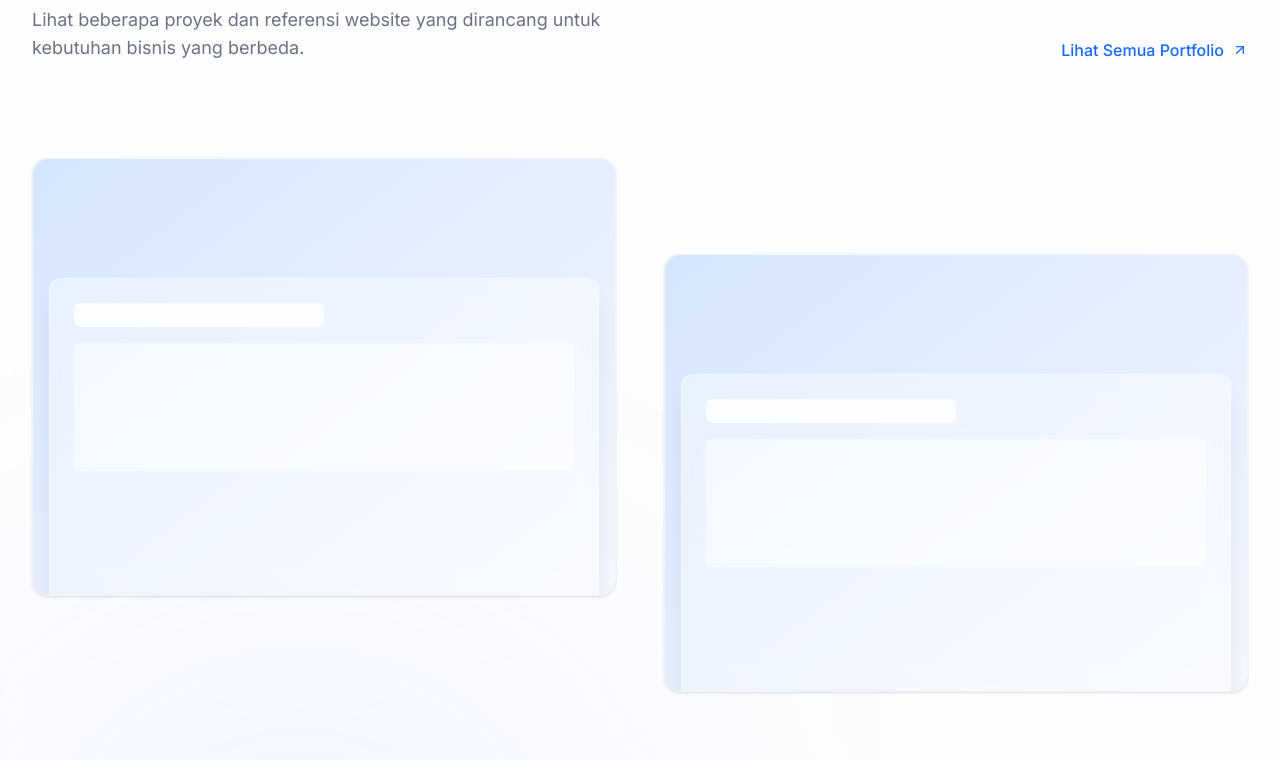
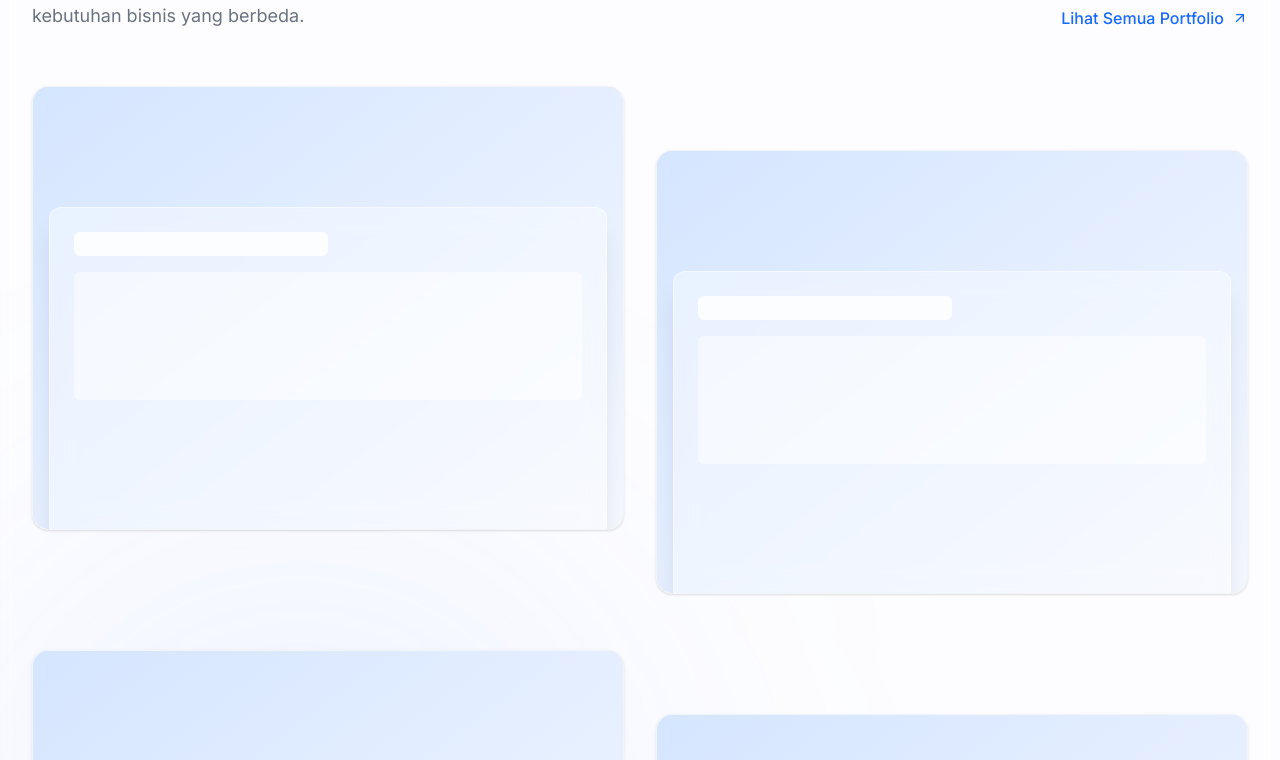
Before and after one commit to barrack3030-wq/NAKAMA-DIGITAL-UPGRADE, a React (Vite) app: page / in a window 1280 px wide. Shown: the part 3300-4060 px from the top of the page. Built offline with nearby package versions, Linux system fonts and the light colour scheme.

Commit message:
UX: tighten portfolio layout

```diff
--- a/src/components/Portfolio.tsx
+++ b/src/components/Portfolio.tsx
@@ -35,10 +35,10 @@ export default function Portfolio() {
       .catch(() => undefined);
   }, []);
 
-  return <section id="portfolio" className="relative py-16 lg:py-24 border-y border-white/50 bg-white/20 backdrop-blur-sm">
+  return <section id="portfolio" className="relative py-12 lg:py-16 border-y border-white/50 bg-white/20 backdrop-blur-sm">
     <div className="absolute top-1/2 left-0 w-[600px] h-[600px] bg-brand-400/10 blur-[150px] rounded-full pointer-events-none -z-10" />
     <div className="max-w-7xl mx-auto px-6 lg:px-8 relative z-10">
-      <div className="flex flex-col md:flex-row md:items-end justify-between mb-16 md:mb-24 gap-6">
+      <div className="flex flex-col md:flex-row md:items-end justify-between mb-10 md:mb-14 gap-6">
         <motion.div initial={{opacity:0,y:20}} whileInView={{opacity:1,y:0}} viewport={{once:true,margin:'-100px'}} transition={{duration:.8,ease:[.16,1,.3,1]}}>
           <h2 className="text-4xl md:text-5xl font-bold tracking-tight text-brand-900 mb-4">{t.portfolio.title}</h2>
           <p className="text-lg text-gray-500 max-w-xl">{t.portfolio.desc}</p>
@@ -47,10 +47,10 @@ export default function Portfolio() {
           <a href="#contact" className="inline-flex items-center gap-2 text-brand-600 font-medium hover:text-brand-800 transition-colors group">{t.portfolio.viewAll}<ArrowUpRight className="w-4 h-4 group-hover:translate-x-0.5 group-hover:-translate-y-0.5 transition-transform"/></a>
         </motion.div>
       </div>
-      <div className="grid grid-cols-1 md:grid-cols-2 gap-8 lg:gap-12">
+      <div className="grid grid-cols-1 md:grid-cols-2 gap-6 lg:gap-8">
         {portfolioData.map((item,index)=>{
           const Wrapper: React.ElementType = item.link ? 'a' : 'div';
-          return <motion.div key={item.id} initial={{opacity:0,y:40}} whileInView={{opacity:1,y:0}} viewport={{once:true,margin:'-100px'}} transition={{duration:.8,delay:index*.1,ease:[.16,1,.3,1]}} className={`group ${item.link?'cursor-pointer':''} ${index%2!==0?'md:mt-16 lg:mt-24':''}`}>
+          return <motion.div key={item.id} initial={{opacity:0,y:40}} whileInView={{opacity:1,y:0}} viewport={{once:true,margin:'-100px'}} transition={{duration:.8,delay:index*.1,ease:[.16,1,.3,1]}} className={`group ${item.link?'cursor-pointer':''} ${index%2!==0?'md:mt-10 lg:mt-16':''}`}>
             <Wrapper href={item.link || undefined} target={item.link?'_blank':undefined} rel={item.link?'noopener noreferrer':undefined} className="block">
               <div className="relative rounded-2xl overflow-hidden bg-white border border-gray-100 aspect-[4/3] mb-6 shadow-sm group-hover:shadow-xl transition-all duration-500">
                 {item.image ? <img src={asset(item.image)} alt={item.title[currentLang]} className="w-full h-full object-cover group-hover:scale-105 transition-transform duration-700 ease-out" /> : <><div className={`absolute inset-0 bg-gradient-to-br ${item.color} group-hover:scale-105 transition-transform duration-700 ease-out`} /><div className="absolute inset-x-4 bottom-0 h-4/5 bg-white/40 backdrop-blur-md rounded-t-xl border border-white/50 shadow-xl translate-y-8 group-hover:translate-y-4 transition-transform duration-500 ease-out flex flex-col p-6"><div className="w-1/2 h-6 bg-white/80 rounded-md mb-4"/><div className="w-full h-32 bg-white/50 rounded-md"/></div></>}
```
